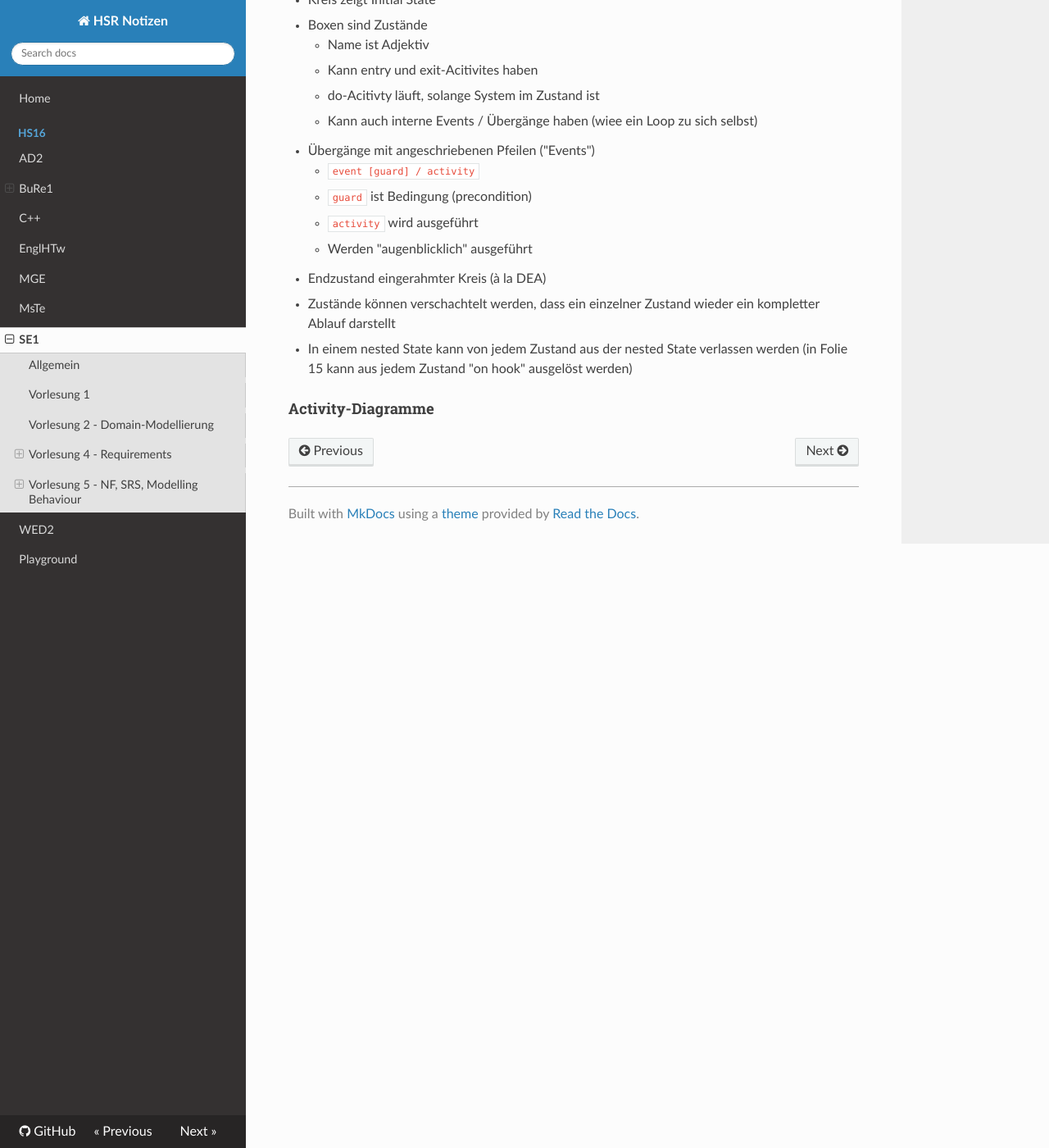
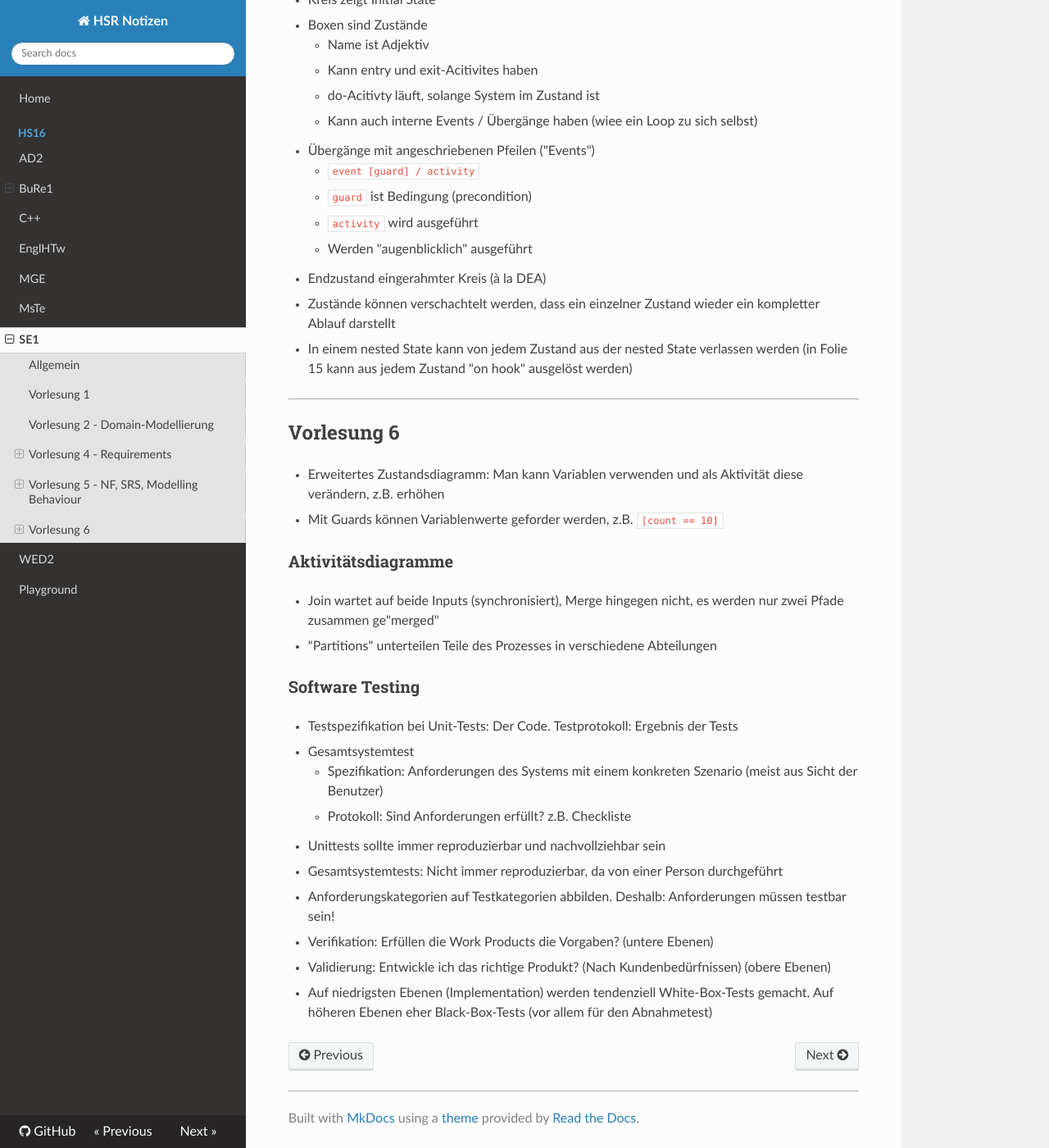
Before and after one commit to Excape/hsr-docs-hs16, an MkDocs documentation site: the page built from docs/hs16/se1.md, in a window 1280 px wide and 1400 px high, scrolled down 2330 px. Shown: the whole window at 82% size. Built offline with MkDocs 1.6.1, drawn with Linux system fonts in a browser that asks for light colours; nearby versions of some CDN libraries; old or Windows-style settings are respelled for this version of MkDocs.

Commit message:
update ad2, englhtw, se1

```diff
--- a/docs/hs16/se1.md
+++ b/docs/hs16/se1.md
@@ -73,4 +73,24 @@
 - Endzustand eingerahmter Kreis (à la DEA)
 - Zustände können verschachtelt werden, dass ein einzelner Zustand wieder ein kompletter Ablauf darstellt
 - In einem nested State kann von jedem Zustand aus der nested State verlassen werden (in Folie 15 kann aus jedem Zustand "on hook" ausgelöst werden)
-#### Activity-Diagramme
+
+---
+## Vorlesung 6
+- Erweitertes Zustandsdiagramm: Man kann Variablen verwenden und als Aktivität diese verändern, z.B. erhöhen
+- Mit Guards können Variablenwerte geforder werden, z.B. `[count == 10]`
+
+### Aktivitätsdiagramme
+- Join wartet auf beide Inputs (synchronisiert), Merge hingegen nicht, es werden nur zwei Pfade zusammen ge"merged"
+- "Partitions" unterteilen Teile des Prozesses in verschiedene Abteilungen
+
+### Software Testing
+- Testspezifikation bei Unit-Tests: Der Code. Testprotokoll: Ergebnis der Tests
+- Gesamtsystemtest
+    - Spezifikation: Anforderungen des Systems mit einem konkreten Szenario (meist aus Sicht der Benutzer)
+    - Protokoll: Sind Anforderungen erfüllt? z.B. Checkliste
+- Unittests sollte immer reproduzierbar und nachvollziehbar sein
+- Gesamtsystemtests: Nicht immer reproduzierbar, da von einer Person durchgeführt
+- Anforderungskategorien auf Testkategorien abbilden. Deshalb: Anforderungen müssen testbar sein!
+- Verifikation: Erfüllen die Work Products die Vorgaben? (untere Ebenen)
+- Validierung: Entwickle ich das richtige Produkt? (Nach Kundenbedürfnissen) (obere Ebenen)
+- Auf niedrigsten Ebenen (Implementation) werden tendenziell White-Box-Tests gemacht. Auf höheren Ebenen eher Black-Box-Tests (vor allem für den Abnahmetest)
```
Also changed, not shown: docs/hs16/ad2.md (+27 -0 lines), docs/hs16/englhtw.md (+1 -0 lines), docs/hs16/mge.md (+2 -0 lines).
